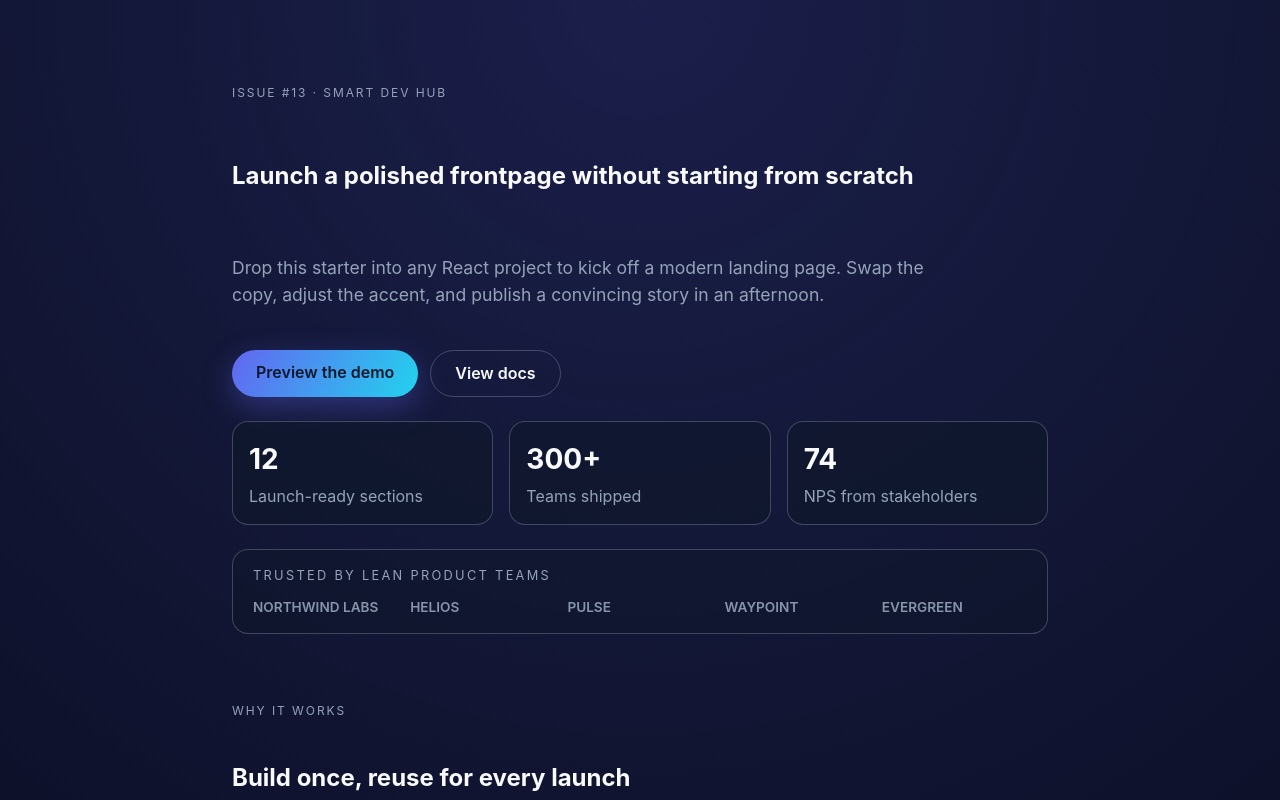
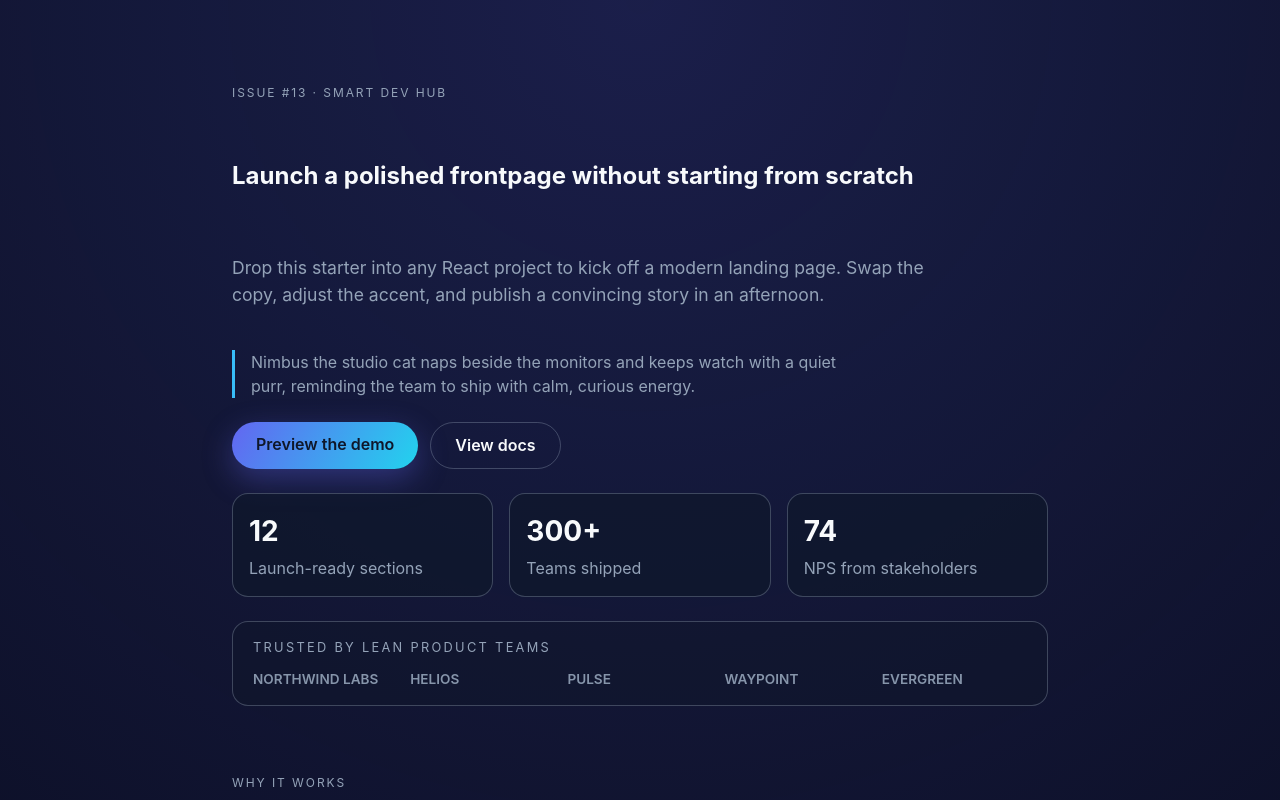
Before and after one commit to jesperbesper/taraSlaveTrial, a React (Vite) app: page / in a window 1280 px wide. Shown: the top 800 px of the page. Built offline with nearby package versions, Linux system fonts and the light colour scheme.

Commit message:
feat: add cat story to hero
Spotlights Nimbus with styled paragraph so the hero meets the new copy request.

```diff
--- a/src/App.css
+++ b/src/App.css
@@ -25,6 +25,15 @@
   font-size: 1.1rem;
   color: var(--text-muted);
   max-width: 65ch;
+}
+
+.cat-story {
+  margin: 0;
+  padding-left: 1rem;
+  border-left: 3px solid var(--accent);
+  color: var(--text-muted);
+  line-height: 1.5;
+  max-width: 60ch;
 }
 
 .section-heading {
--- a/src/App.tsx
+++ b/src/App.tsx
@@ -132,6 +132,10 @@ function App() {
           Drop this starter into any React project to kick off a modern landing page. Swap the copy, adjust the accent,
           and publish a convincing story in an afternoon.
         </p>
+        <p className="cat-story">
+          Nimbus the studio cat naps beside the monitors and keeps watch with a quiet purr, reminding the team to ship
+          with calm, curious energy.
+        </p>
         <div className="hero__actions">
           <a className="button button--primary" href="https://vite.dev/guide/" target="_blank" rel="noreferrer">
             Preview the demo
```
